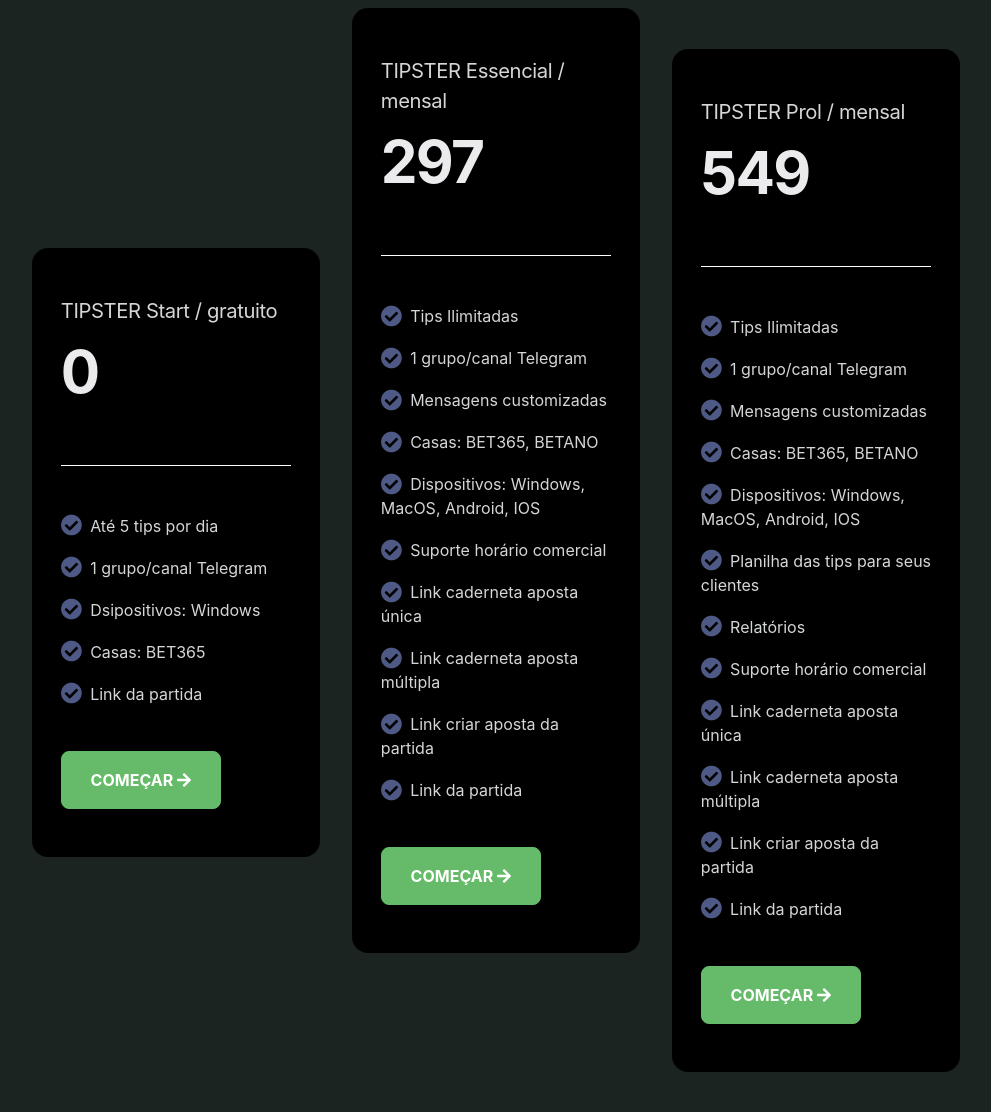
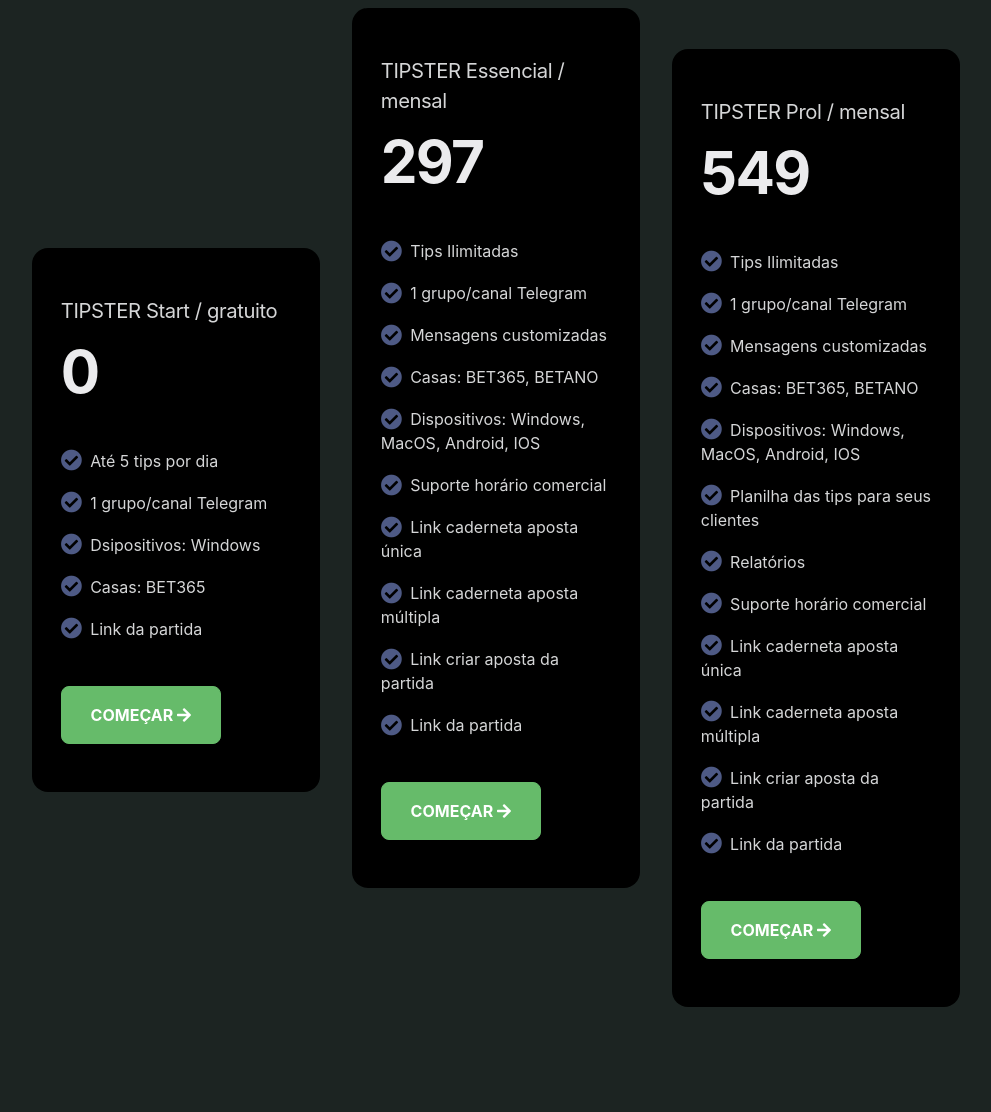
Before and after one commit to julianoamg/bet365easy, a Django app: page / in a window 1280 px wide. Shown: the part 910-2022 px from the top of the page, without its empty margins (144-1135 px from the left). After the commit the page ends 1917 px from the top, so only its background shows below. Run offline with Django 4.2, Linux system fonts and the light colour scheme; some libraries are stand-ins or nearby versions.

Commit message:
Remove HR'

```diff
--- a/core/templates/index.html
+++ b/core/templates/index.html
@@ -82,7 +82,6 @@
                     <div class="py-5 px-4 px-md-3 px-lg-4 rounded-1 bg-800 plans-cards mt-md-9">
                         <p class="fs-2 ls-2">TIPSTER Start / gratuito</p>
                         <h1 class="display-4 ls-3"><span class="text-600"></span>0</h1>
-                        <hr class="hr mt-6 text-1000"/>
                         <ul class="mt-5 ps-0">
                             <li class="pricing-lists"><i class="fas fa-check-circle fa-lg me-2 text-600"></i>Até 5 tips
                                 por dia
@@ -107,7 +106,6 @@
                     <div class="py-5 px-4 px-md-3 px-lg-4 rounded-1 bg-800 plans-cards mt-0">
                         <p class="fs-2 ls-2">TIPSTER Essencial / mensal</p>
                         <h1 class="display-4 ls-3"><span class="text-600"></span>297</h1>
-                        <hr class="hr mt-6 text-1000"/>
                         <ul class="mt-5 ps-0">
                             <li class="pricing-lists"><i class="fas fa-check-circle fa-lg me-2 text-600"></i>Tips
                                 Ilimitadas
@@ -147,7 +145,6 @@
                     <div class="py-5 px-4 px-md-3 px-lg-4 rounded-1 bg-800 plans-cards mt-md-9">
                         <p class="fs-2 ls-2">TIPSTER Prol / mensal</p>
                         <h1 class="display-4 ls-3"><span class="text-600"></span>549</h1>
-                        <hr class="hr mt-6 text-1000"/>
                         <ul class="mt-5 ps-0">
                             <li class="pricing-lists"><i class="fas fa-check-circle fa-lg me-2 text-600"></i>Tips
                                 Ilimitadas
```
